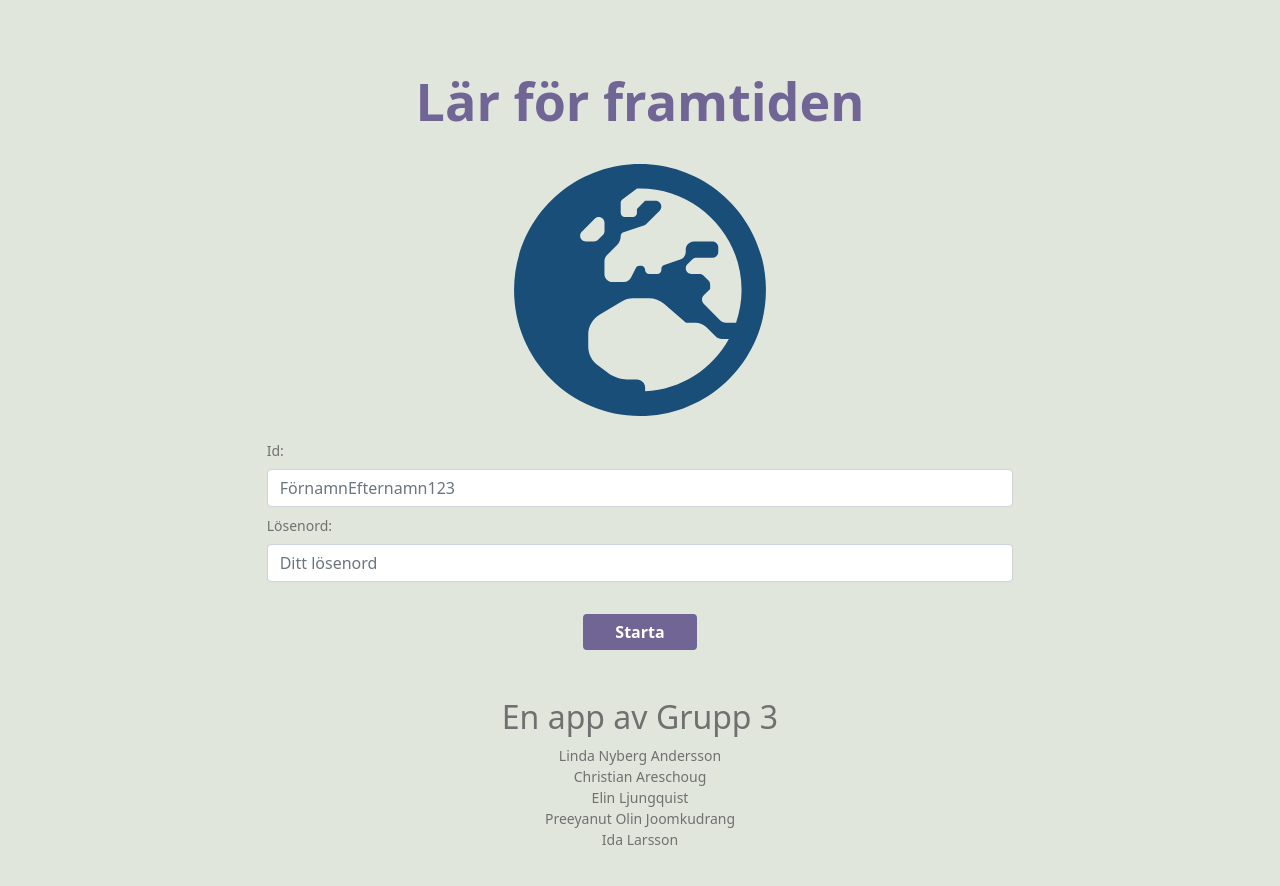
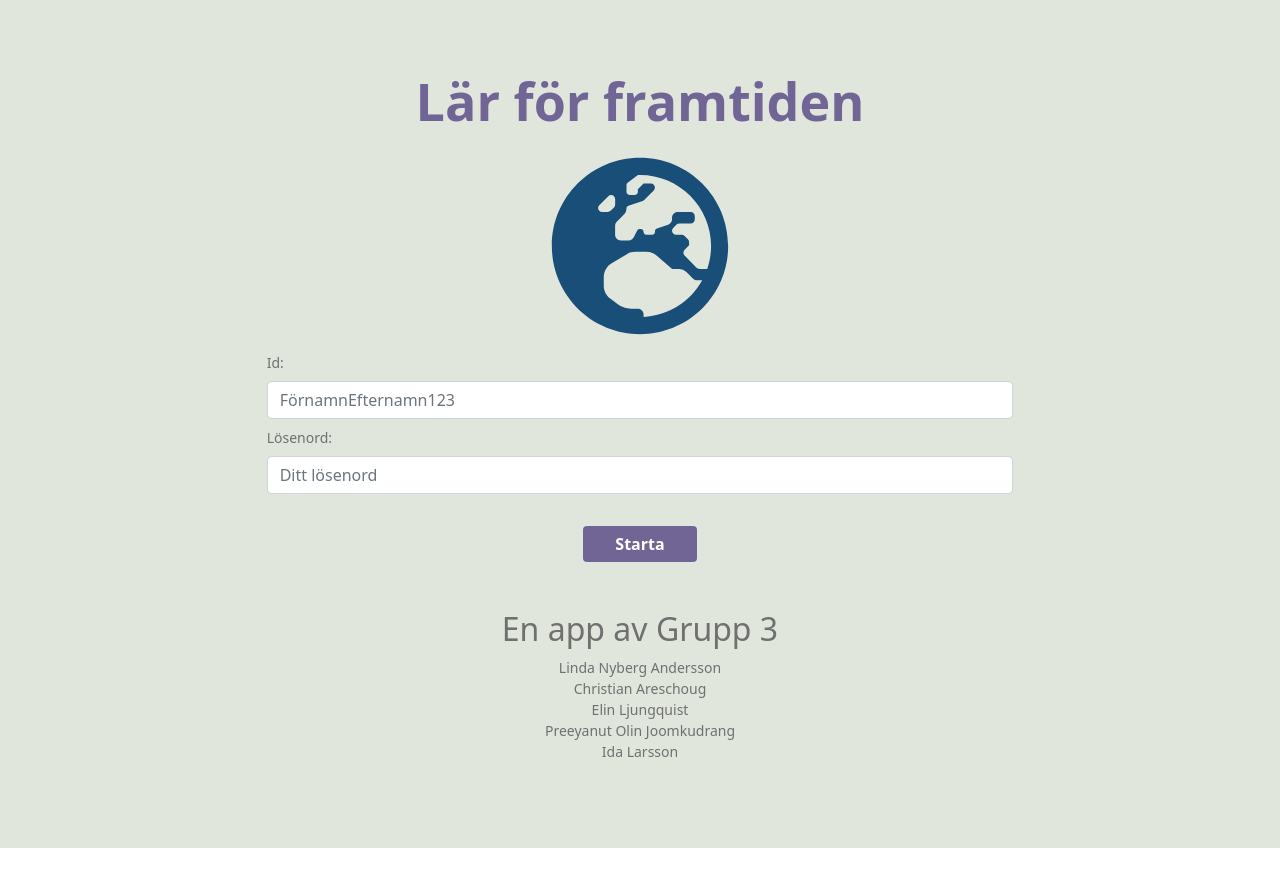
Before and after one commit to preeyaJo/group3project, a React (Create React App) app: page / in a window 1280 px wide. Shown: the top 886 px of the page. After the commit the page ends 848 px from the top, so only its background shows below. Built offline with nearby package versions, Linux system fonts and the light colour scheme.

Commit message:
snabb fix

```diff
--- a/src/App.css
+++ b/src/App.css
@@ -32,8 +32,8 @@
 
 .startLogga{
   color: #184E77;
-  font-size: 10em;
-  margin: 20px;
+  font-size: 7em;
+  margin: 15px;
 }
 
 .loginForm{
@@ -57,4 +57,5 @@
 
 .groupNames3{
   font-size: 14px;
+
 }
```
